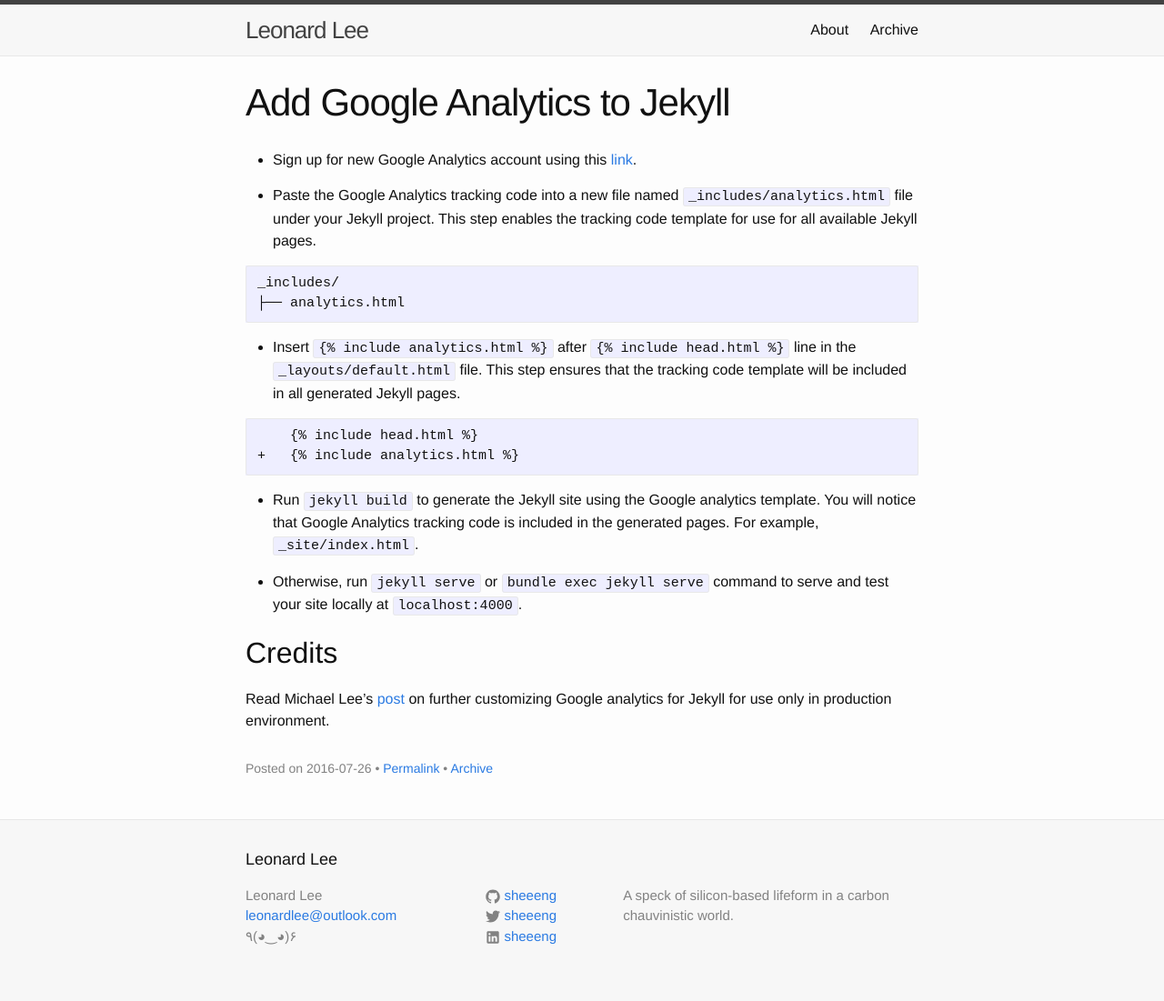
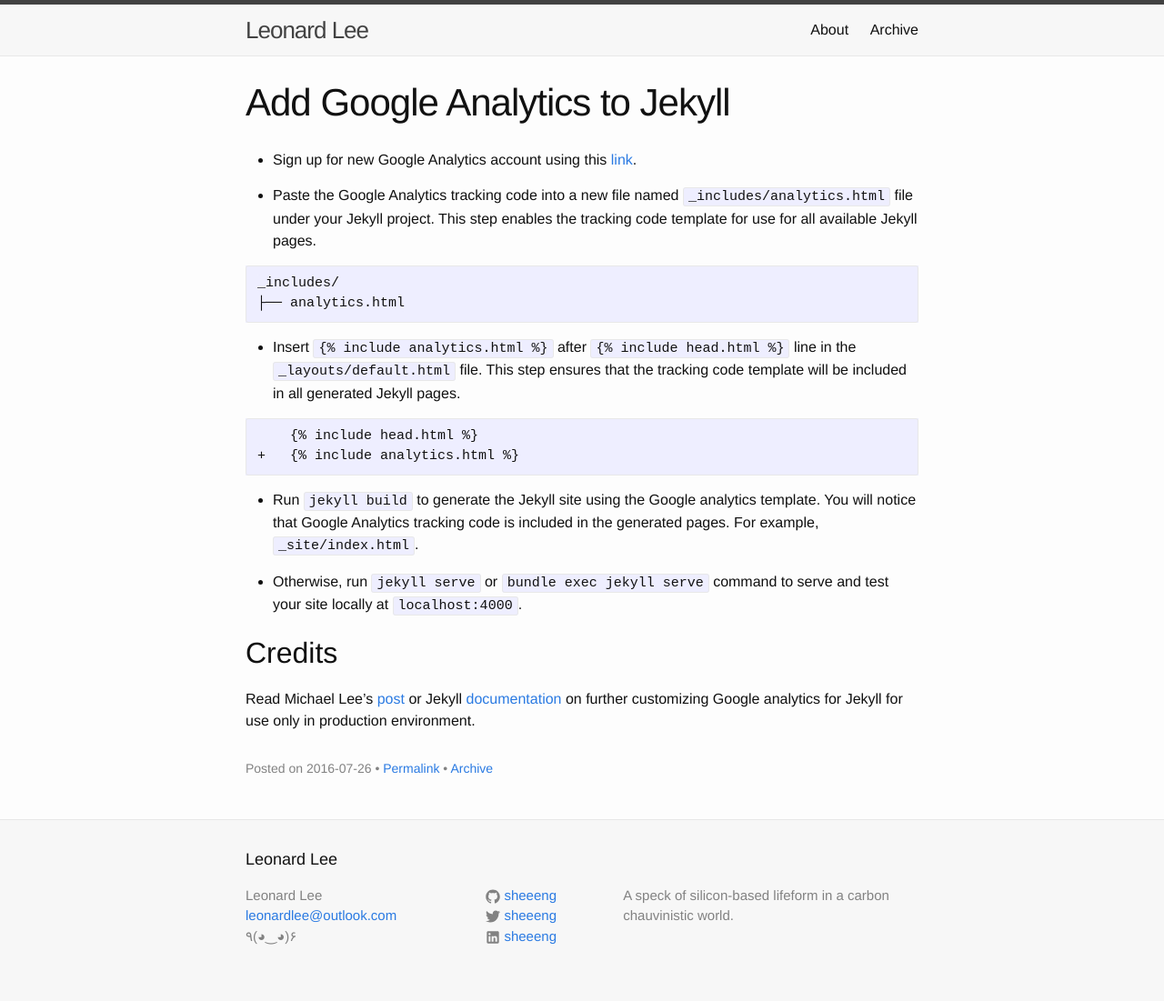
Before and after one commit to sheeeng/sheeeng.github.io, a Jekyll site: the page built from _posts/2016-07-26-add-google-analytics-to-jekyll.md, in a window 1280 px wide. Shown: the whole page at 91% size. Built offline with Jekyll 4.4.1, drawn with Linux system fonts in a browser that asks for light colours.

Commit message:
Add link to Jekyll documentation.

```diff
--- a/_posts/2016-07-26-add-google-analytics-to-jekyll.md
+++ b/_posts/2016-07-26-add-google-analytics-to-jekyll.md
@@ -29,4 +29,4 @@
 
 ## Credits
 
-Read Michael Lee's [post](https://michaelsoolee.com/google-analytics-jekyll/) on further customizing Google analytics for Jekyll for use only in production environment.
+Read Michael Lee's [post](https://michaelsoolee.com/google-analytics-jekyll/) or Jekyll [documentation](https://jekyllrb.com/docs/configuration/) on further customizing Google analytics for Jekyll for use only in production environment.
```
